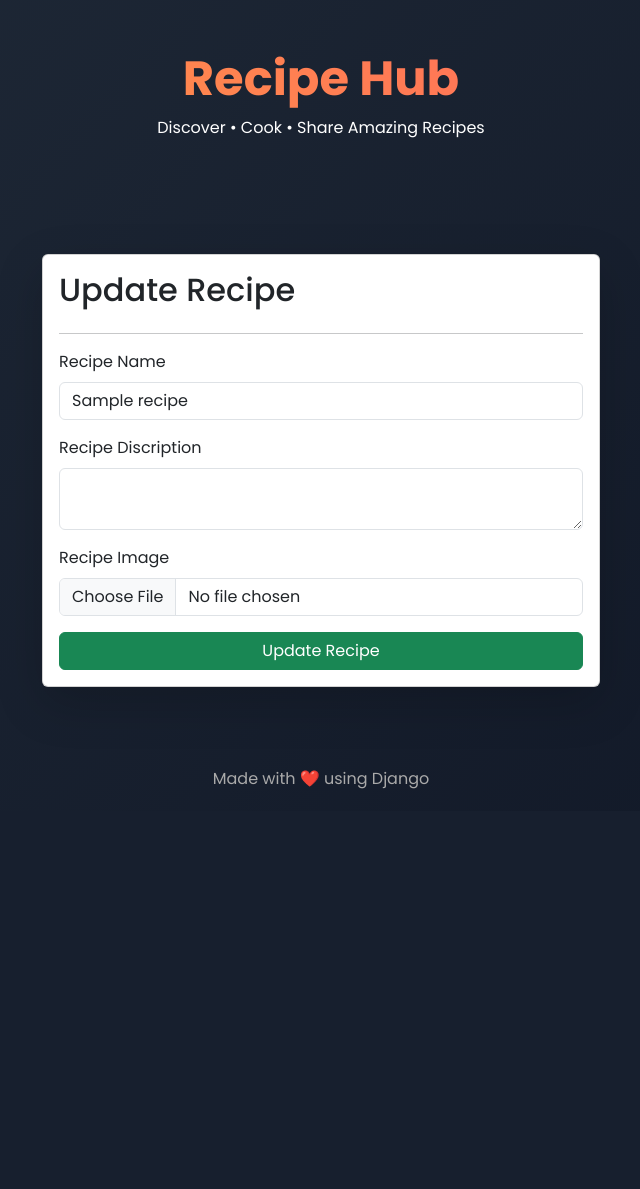
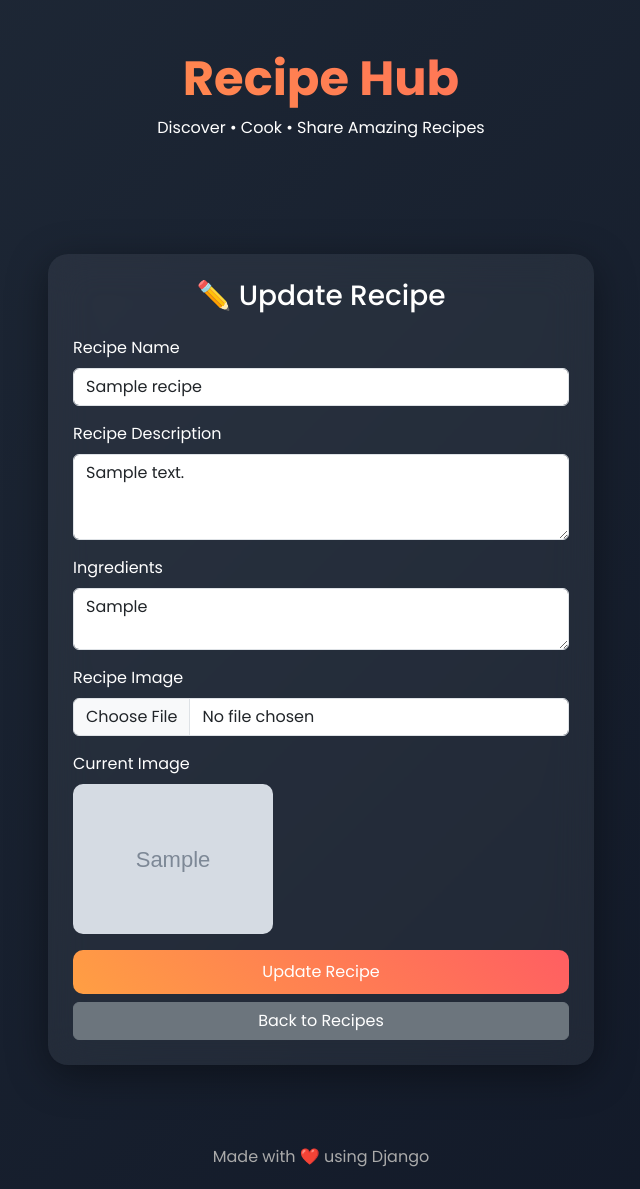
Before and after one commit to Yatharth224/RecipeHub, a Django app: template vege/templates/update_recipe.html in a window 1280 px wide. Shown: the part 59-1248 px from the top of the page, without its empty margins (319-959 px from the left). Before the commit the page ends 848 px from the top, so only its background shows below. Run offline with Django 5.2, Linux system fonts and the light colour scheme; the template is opened without the code that fills it: values that come from a table or form of the project are taken from there, others are empty; tables that the repository leaves empty hold one stand-in row (values such as "Sample post"); grey boxes marked "Sample" are stand-in pictures; parts of the project's set-up code (start-up, migrations or seed data) failed here and were passed over.

Commit message:
update_recipes

```diff
--- a/vege/templates/update_recipe.html
+++ b/vege/templates/update_recipe.html
@@ -1,33 +1,132 @@
-{% extends 'base.html' %} {% block start %}
+{% extends 'base.html' %}
+
+{% block start %}
 
 <div class="container mt-5">
-  <form
-    class="col-6 mx-auto card p-3 shadow-lg"
-    method="post"
-    enctype="multipart/form-data"
-  >
-    {% csrf_token %}
-    <h2> Update Recipe</h2>
-    <hr />
-    <div class="mb-3">
-      <label for="exampleInputEmail1" class="form-label">Recipe Name</label>
-      <input name="recipe_name" value="{{ recipe.recipe_name }}" required type="text" class="form-control" />
-    </div>
-    <div class="mb-3">
-      <label for="exampleInputPassword1" class="form-label"
-        >Recipe Discription</label
-      >
-      <textarea class="form-control" value="{{ recipe.recipe_description }}" name="recipe_description" required>
-      </textarea>
-    </div>
-    <div class="mb-3">
-      <label for="exampleInputPassword1" class="form-label">Recipe Image</label>
-      <input name="recipe_image" value="{{ recipe.recipe_image }}" type="file" class="form-control" />
-    </div>
 
-    <button type="submit" class="btn btn-success"> Update  Recipe</button>
-  </form>
+<div class="row justify-content-center">
 
+<div class="col-md-6">
+
+<div class="glass-card">
+
+<h3 class="mb-4 text-center">✏️ Update Recipe</h3>
+
+<form method="post" enctype="multipart/form-data">
+
+{% csrf_token %}
+
+<!-- Recipe Name -->
+
+<div class="mb-3">
+
+<label class="form-label">Recipe Name</label>
+
+<input
+name="recipe_name"
+value="{{ recipe.recipe_name }}"
+required
+type="text"
+class="form-control"
+>
+
+</div>
+
+
+<!-- Description -->
+
+<div class="mb-3">
+
+<label class="form-label">Recipe Description</label>
+
+<textarea
+name="recipe_description"
+class="form-control"
+rows="3"
+required
+>{{ recipe.recipe_description }}</textarea>
+
+</div>
+
+
+<!-- Ingredients -->
+
+<div class="mb-3">
+
+<label class="form-label">Ingredients</label>
+
+<textarea
+name="recipe_ingredients"
+class="form-control"
+rows="2"
+placeholder="Example: Tomato, Onion, Garlic"
+required
+>{{ recipe.recipe_ingredients }}</textarea>
+
+</div>
+
+
+<!-- Image -->
+
+<div class="mb-3">
+
+<label class="form-label">Recipe Image</label>
+
+<input
+name="recipe_image"
+type="file"
+class="form-control"
+>
+
+</div>
+
+
+<!-- Current Image -->
+
+{% if recipe.recipe_image %}
+
+<div class="mb-3">
+
+<label class="form-label">Current Image</label>
+
+<br>
+
+<img
+src="{{ recipe.recipe_image.url }}"
+style="max-height:150px;border-radius:10px;"
+>
+
+</div>
+
+{% endif %}
+
+
+<!-- Buttons -->
+
+<div class="d-grid gap-2">
+
+<button type="submit" class="btn-premium">
+
+Update Recipe
+
+</button>
+
+<a href="/recipes/" class="btn btn-secondary">
+
+Back to Recipes
+
+</a>
+
+</div>
+
+
+</form>
+
+</div>
+
+</div>
+
+</div>
 
 </div>
 
```
